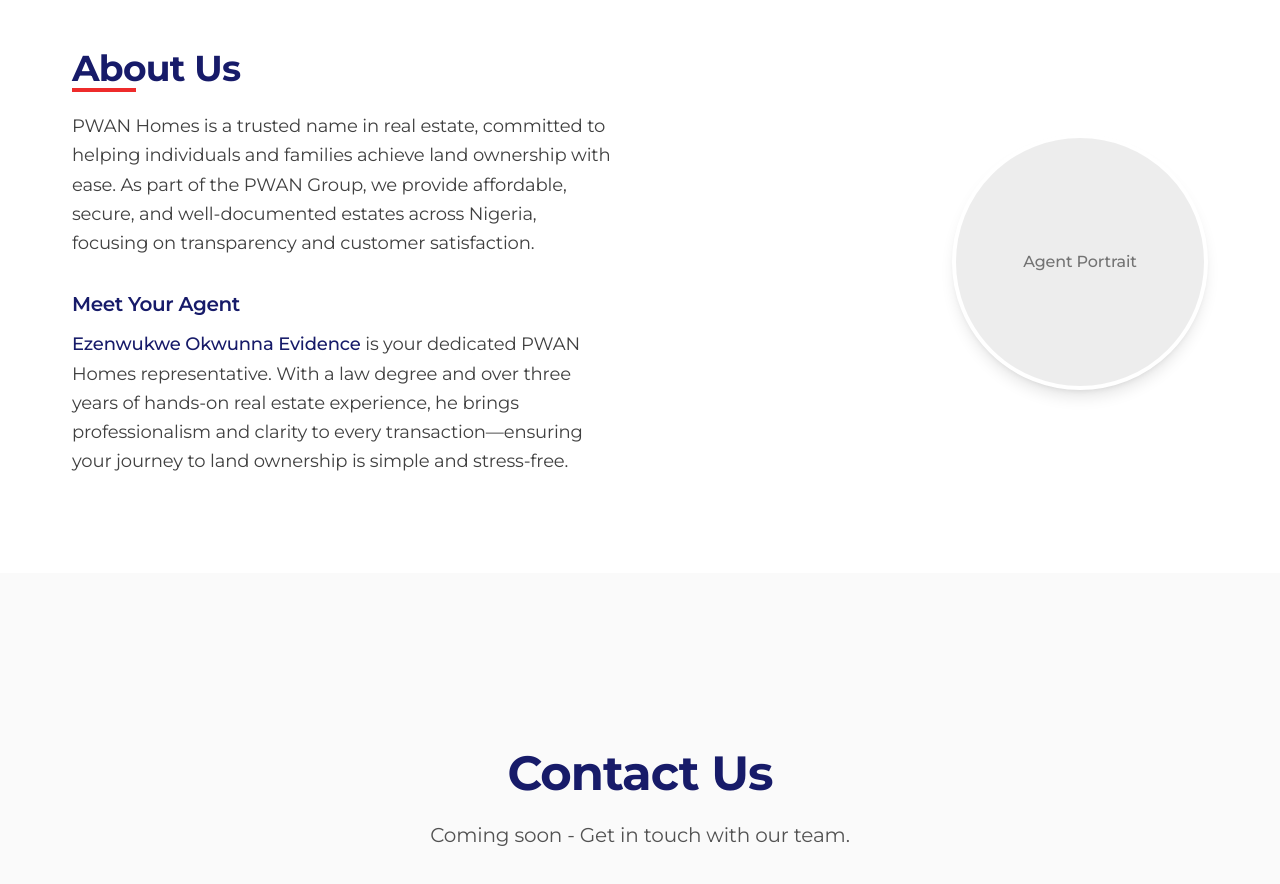
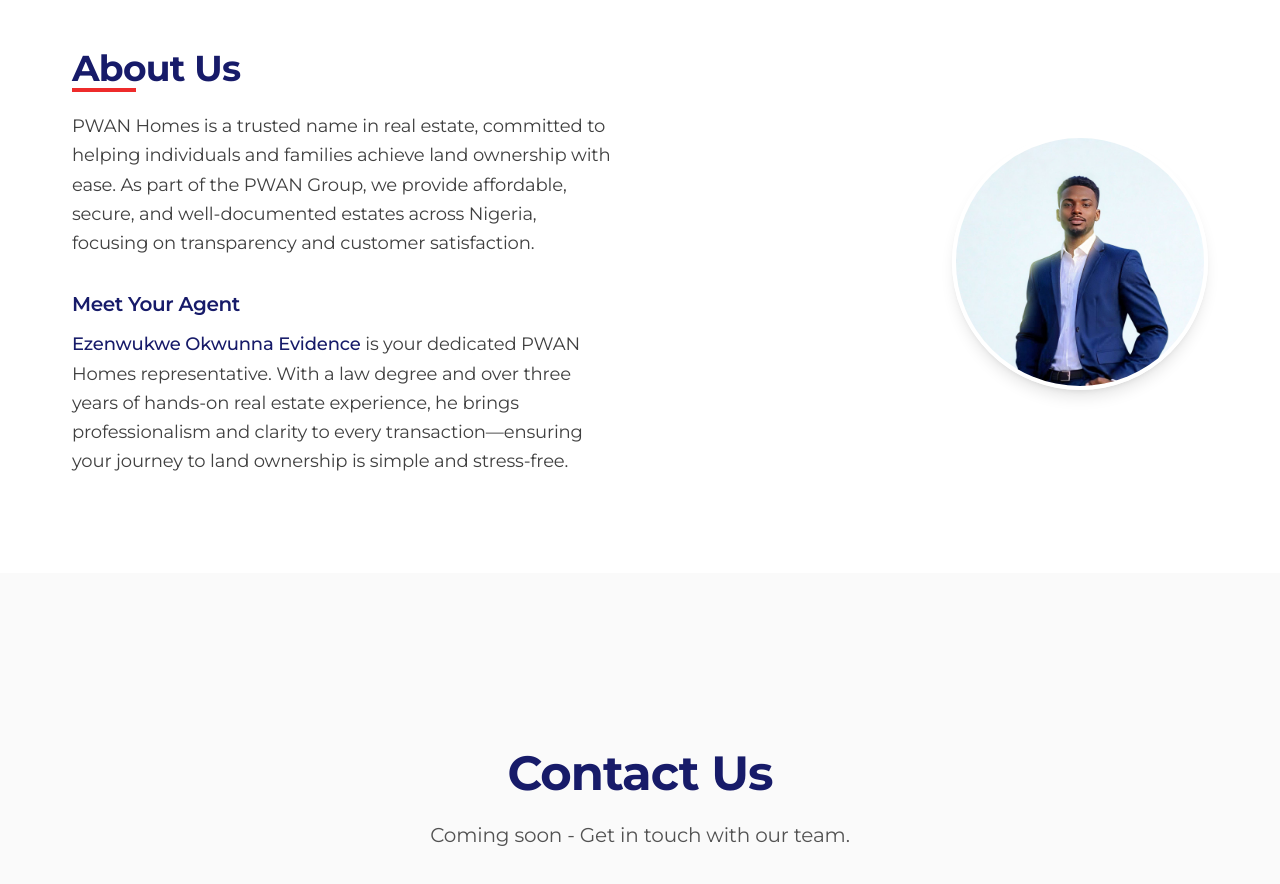
Before and after one commit to vincereonetwothree-rgb/pwan-property-flow, a React (Vite) app: page / in a window 1280 px wide. Shown: the part 2220-3104 px from the top of the page. Built offline with nearby package versions, Linux system fonts and the light colour scheme.

Commit message:
Add agent portrait
Add the agent's portrait to the About Us section.

```diff
--- a/src/pages/Index.tsx
+++ b/src/pages/Index.tsx
@@ -93,10 +93,14 @@ const Index = () => {
               </p>
             </div>
 
-            {/* Portrait Placeholder */}
+            {/* Agent Portrait */}
             <div className="flex justify-center md:justify-end order-first md:order-last">
-              <div className="w-64 h-64 rounded-full bg-neutral-200 flex items-center justify-center shadow-lg border-4 border-white">
-                <span className="text-neutral-500 font-medium">Agent Portrait</span>
+              <div className="w-64 h-64 rounded-full overflow-hidden shadow-lg border-4 border-white">
+                <img
+                  src="/lovable-uploads/a52b9675-5a0f-428d-a598-be90cdabbbce.png"
+                  alt="Ezenwukwe Okwunna Evidence - PWAN Homes Real Estate Agent"
+                  className="w-full h-full object-cover"
+                />
               </div>
             </div>
 
```
Also changed, not shown: public/agent-portrait.png (added), public/lovable-uploads/a52b9675-5a0f-428d-a598-be90cdabbbce.png (added).
